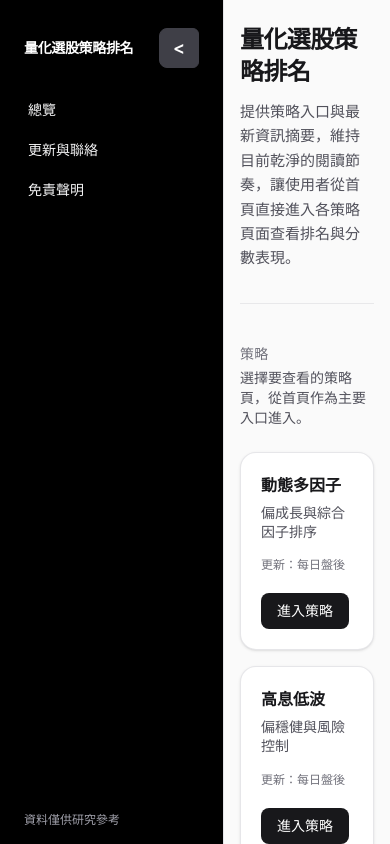
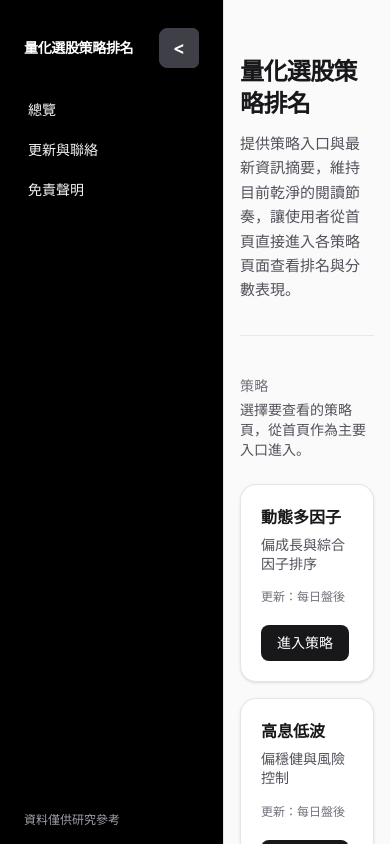
Before and after one commit to amu-0713/my-stock-rank, a React (Vite) app: page / in a window 390 px wide. Built offline with nearby package versions, Linux system fonts and the light colour scheme.

Commit message:
Update AppSidebarLayout.jsx

```diff
--- a/src/components/AppSidebarLayout.jsx
+++ b/src/components/AppSidebarLayout.jsx
@@ -85,7 +85,7 @@ export default function AppSidebarLayout({ children, contentClassName = 'max-w-6
         `}
       >
         <div
-          className={`mx-auto w-full ${contentClassName} px-4 py-6 sm:px-6 sm:py-10 lg:px-8`}
+          className={`mx-auto w-full ${contentClassName} px-4 pt-14 pb-6 sm:px-6 sm:pt-10 sm:py-10 lg:px-8`}
         >
           {children}
         </div>
```
